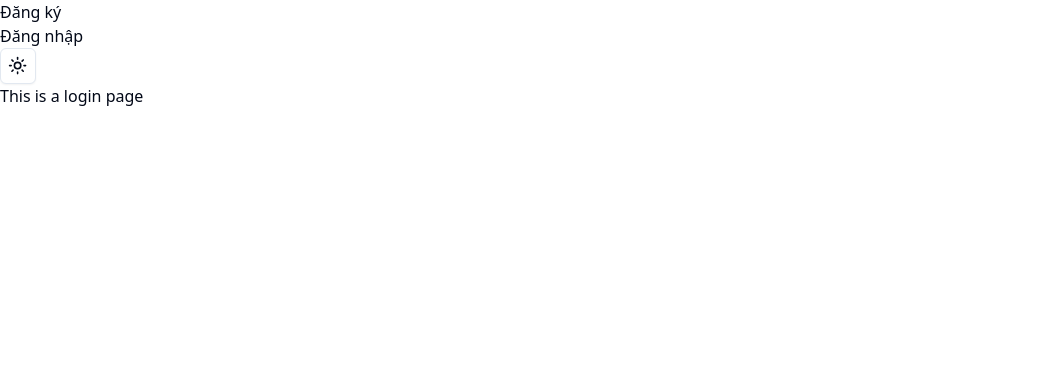
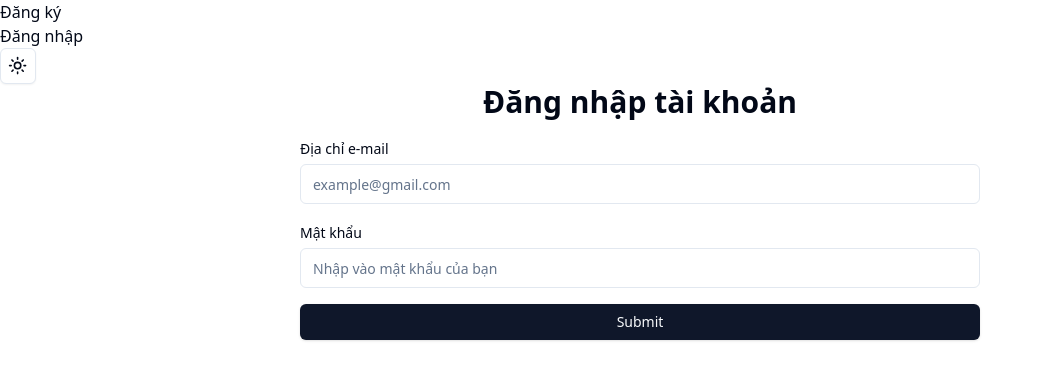
Before and after one commit to TranDangKhoi/next-15, a Next.js app: page /login in a window 1280 px wide. Shown: the top 380 px of the page, without its empty margins (0-1043 px from the left). Built offline with nearby package versions, Linux system fonts and the light colour scheme.

Commit message:
:dizzy: Finished login functionalities

```diff
--- /dev/null
+++ b/src/app/(auth)/login/login-form.tsx
@@ -0,0 +1,94 @@
+"use client";
+import { zodResolver } from "@hookform/resolvers/zod";
+import { Fragment } from "react";
+import { useForm, FieldErrors } from "react-hook-form";
+import { Button } from "src/components/ui/button";
+import {
+  Form,
+  FormControl,
+  FormField,
+  FormItem,
+  FormLabel,
+  FormMessage,
+} from "src/components/ui/form";
+import { Input } from "src/components/ui/input";
+import { loginSchema } from "src/schemas/login.schema";
+import { z } from "zod";
+export default function LoginForm() {
+  const loginForm = useForm<z.infer<typeof loginSchema>>({
+    resolver: zodResolver(loginSchema),
+    defaultValues: {
+      email: "",
+      password: "",
+    },
+    mode: "onSubmit",
+  });
+  async function onSubmit(values: z.infer<typeof loginSchema>) {
+    const result = await fetch(
+      `${process.env.NEXT_PUBLIC_API_ENDPOINT}/auth/login`,
+      {
+        method: "POST",
+        body: JSON.stringify(values),
+        headers: {
+          "Content-Type": "application/json",
+        },
+      }
+    ).then((res) => res.json());
+    console.log(result);
+  }
+
+  function onErrors(errors: FieldErrors<z.infer<typeof loginSchema>>) {
+    console.log(errors);
+  }
+  return (
+    <Fragment>
+      <h1 className="text-center text-3xl font-bold">Đăng nhập tài khoản</h1>
+      <Form {...loginForm}>
+        <form
+          onSubmit={loginForm.handleSubmit(onSubmit, onErrors)}
+          className="space-y-4 mt-4 w-[680px] mx-auto flex flex-col"
+        >
+          <FormField
+            control={loginForm.control}
+            name="email"
+            render={({ field }) => (
+              <FormItem>
+                <FormLabel>Địa chỉ e-mail</FormLabel>
+                <FormControl>
+                  <Input
+                    className="outline-none focus-visible:ring-0"
+                    placeholder="example@gmail.com"
+                    {...field}
+                  />
+                </FormControl>
+                <FormMessage />
+              </FormItem>
+            )}
+          />
+          <FormField
+            control={loginForm.control}
+            name="password"
+            render={({ field }) => (
+              <FormItem>
+                <FormLabel>Mật khẩu</FormLabel>
+                <FormControl>
+                  <Input
+                    className="outline-none focus-visible:ring-0"
+                    placeholder="Nhập vào mật khẩu của bạn"
+                    type="password"
+                    {...field}
+                  />
+                </FormControl>
+                <FormMessage />
+              </FormItem>
+            )}
+          />
+
+          <Button className="w-full" type="submit">
+            Submit
+          </Button>
+        </form>
+      </Form>
+    </Fragment>
+  );
+}
--- a/src/app/(auth)/login/page.tsx
+++ b/src/app/(auth)/login/page.tsx
@@ -1,3 +1,9 @@
+import LoginForm from "src/app/(auth)/login/login-form";
+
 export default function LoginPage() {
-  return <div>This is a login page</div>;
+  return (
+    <div>
+      <LoginForm></LoginForm>
+    </div>
+  );
 }
--- /dev/null
+++ b/src/schemas/login.schema.ts
@@ -0,0 +1,8 @@
+import { z } from "zod";
+
+export const loginSchema = z.object({
+  email: z.string().email("Định dạng e-mail không hợp lệ"),
+  password: z.string().min(6, "Mật khẩu cần ít nhất 6 ký tự"),
+});
+
+export type TLoginSchema = z.infer<typeof loginSchema>;
```
Also changed, not shown: 1 other file (tests, documents, lock files or other folders).
